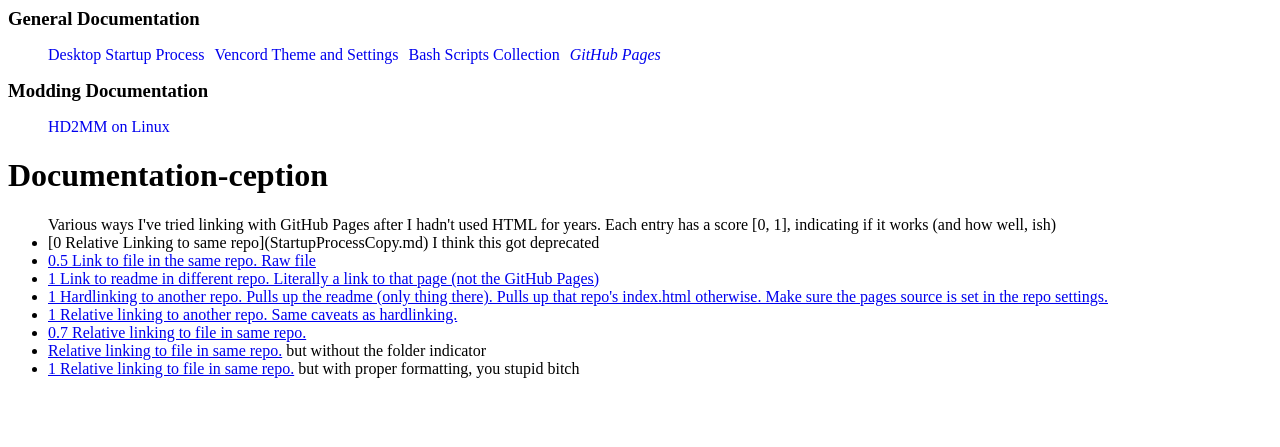
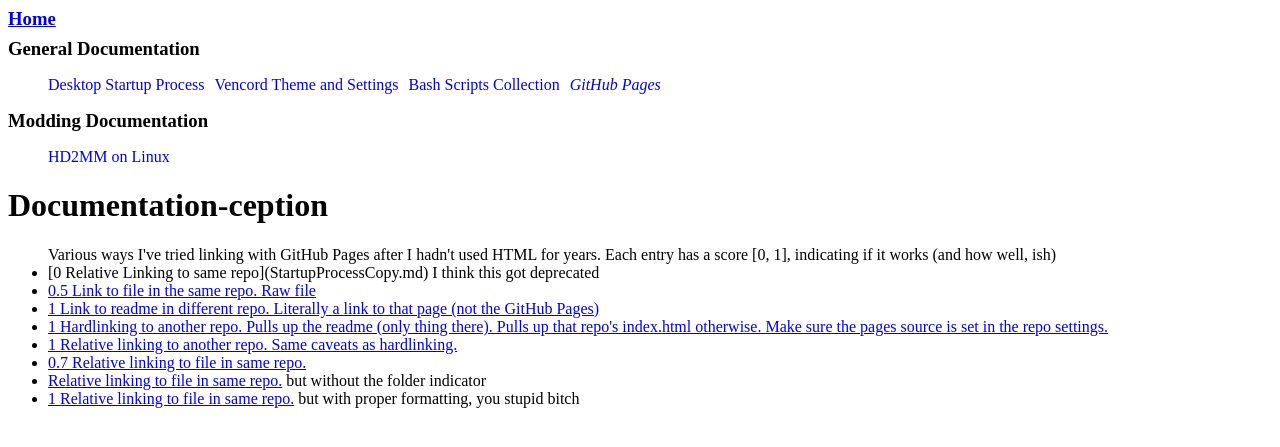
Before and after one commit to Backup158/Backup158.github.io, a Jekyll site: the page built from PagesDocumentation.html, in a window 1280 px wide. Shown: the top 447 px of the page. Built offline with Jekyll 4.4.1, drawn with Linux system fonts in a browser that asks for light colours.

Commit message:
Update default.html
Hardcoded home button :chad:

```diff
--- a/_layouts/default.html
+++ b/_layouts/default.html
@@ -6,6 +6,7 @@
   </head>
   <body>
     <nav>
+      <h3 class="navbarHeader"><a href="/index.html">Home</a></h3>
       {% for item in site.data.navigation.toc %}
         <h3 class="navbarHeader">{{ item.title }}</h3>
         <ul>
```
